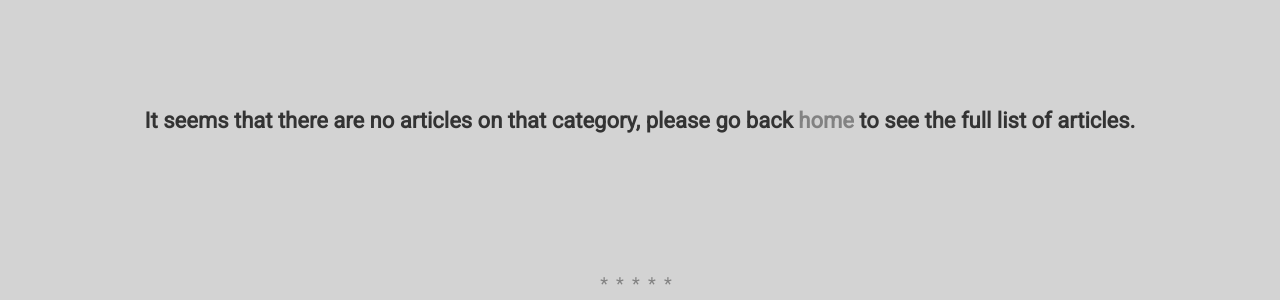
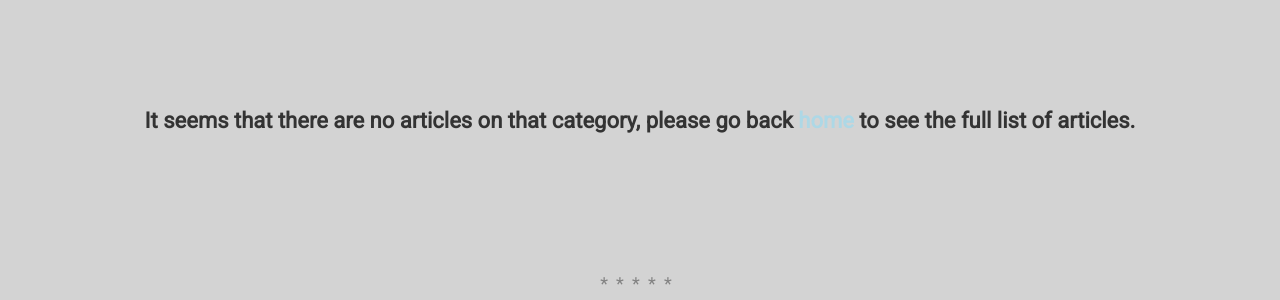
Before and after one commit to FullSimplify/FullSimplify.github.io, a Jekyll site: the page built from categories/tools.html, in a window 1280 px wide. Shown: the part 331-631 px from the top of the page. Built offline with Jekyll 4.4.1, drawn with Linux system fonts in a browser that asks for light colours.

Commit message:
Update _default.scss

```diff
--- a/_sass/_default.scss
+++ b/_sass/_default.scss
@@ -7,7 +7,7 @@ body {
 }
 
 a {
-    color: $cloudy;
+    color: #add8e6;
     font-weight: bold;
     text-decoration: none;
 
```
